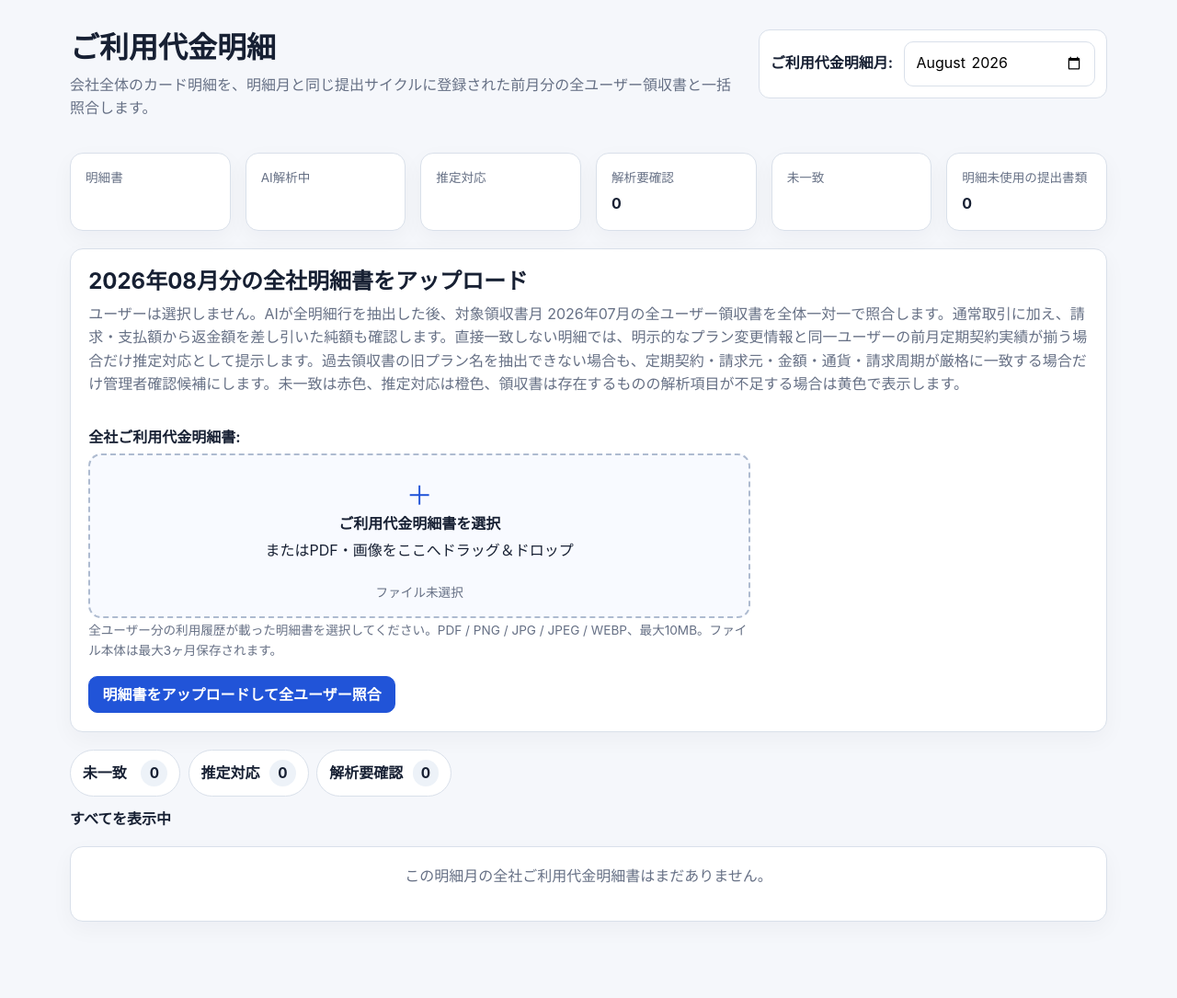
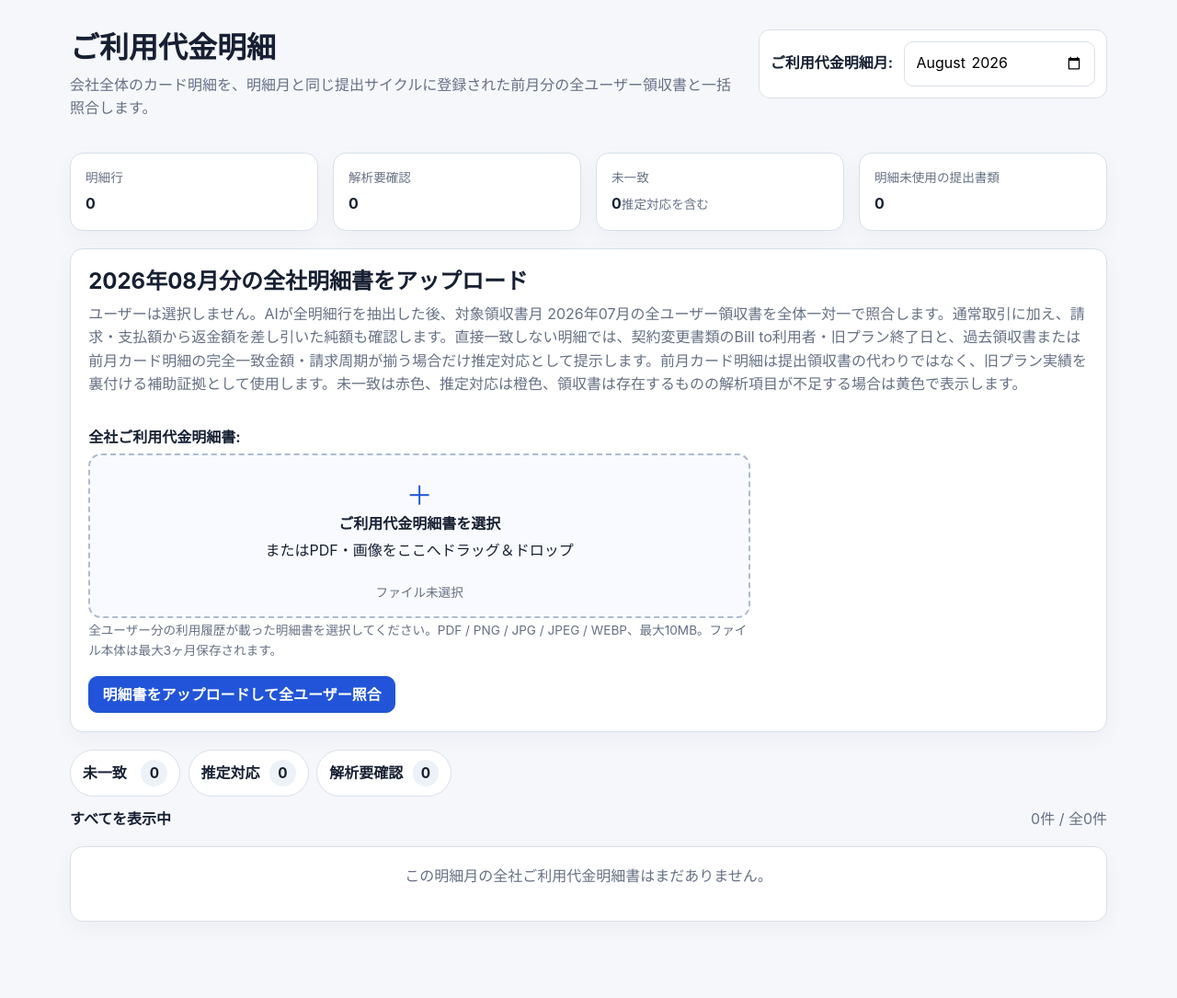
Before and after one commit to h-keeseon-kim/Auto_Receipt, a Django app: page /staff/card-statements/ in a window 1280 px wide. Shown: the part 61-1146 px from the top of the page at 92% size. Run offline with Django 5.2, Linux system fonts and the light colour scheme; a user stored in the database is signed in; tables that the repository leaves empty hold one stand-in row (values such as "Sample post"); data that the repository does not hold is empty.

Commit message:
Update_V1.15

```diff
--- a/templates/receipts/_staff_card_statements.html
+++ b/templates/receipts/_staff_card_statements.html
@@ -2,7 +2,7 @@
     {% for option in statement_result_filter_options %}
         <a
             class="statement-result-filter-tab{% if option.active %} active{% endif %}"
-            href="{% url 'staff_card_statements' %}?month={{ selected_month|date:'Y-m' }}&result={{ option.key }}"
+            href="{% url 'staff_card_statements' %}?month={{ selected_month|date:'Y-m' }}&result={{ option.target_key }}"
             {% if option.active %}aria-current="page"{% endif %}
         >
             <span>{{ option.label }}</span>
@@ -12,9 +12,7 @@
 </nav>
 <div class="statement-result-filter-summary">
     <strong>{{ result_filter_label }}を表示中</strong>
-    {% for option in statement_result_filter_options %}
-        {% if option.active %}<span>{{ option.count }}件 / 全{{ result_filter_counts.all }}件</span>{% endif %}
-    {% endfor %}
+    <span>{{ result_filter_count }}件 / 全{{ result_filter_counts.all }}件</span>
 </div>
 
 {% for statement in statements %}
@@ -49,16 +47,10 @@
         </div>
     </div>
 
-    <section class="status-grid compact-grid">
-        <div class="card"><span class="label">明細月</span><strong>{{ statement.period_month|date:"Y年m月" }}</strong></div>
-        <div class="card"><span class="label">対象領収書月</span><strong>{{ statement.target_receipt_month|date:"Y年m月" }}</strong></div>
-        <div class="card"><span class="label">カード下4桁（{{ target_card_last4 }}）</span><strong class="{% if statement.card_last4 and statement.card_last4 != target_card_last4 %}danger{% endif %}">{{ statement.card_last4|default:"解析待ち" }}</strong></div>
-        <div class="card"><span class="label">AI判定明細月</span><strong class="{% if statement.statement_period and statement.statement_period != selected_month|date:'Y-m' %}danger{% endif %}">{{ statement.statement_period|default:"解析待ち" }}</strong></div>
-        <div class="card"><span class="label">支払日</span><strong>{{ statement.payment_date|date:"Y-m-d"|default:"-" }}</strong></div>
+    <section class="status-grid compact-grid compact-statement-result-stats">
         <div class="card"><span class="label">明細行</span><strong>{{ statement.items.count }}</strong></div>
-        <div class="card"><span class="label">推定対応</span><strong class="{% if statement.inferred_count %}inferred-text{% endif %}">{{ statement.inferred_count }}</strong></div>
         <div class="card"><span class="label">解析要確認</span><strong class="{% if statement.manual_review_count %}warning{% endif %}">{{ statement.manual_review_count }}</strong></div>
-        <div class="card"><span class="label">未一致</span><strong class="{% if statement.missing_receipt_count %}danger{% endif %}">{{ statement.missing_receipt_count }}</strong></div>
+        <div class="card"><span class="label">未一致</span><strong class="{% if statement.unresolved_count %}danger{% endif %}">{{ statement.unresolved_count }}</strong><span class="muted small">推定対応を含む</span></div>
         <div class="card"><span class="label">明細未使用の提出書類</span><strong class="{% if statement.unmatched_receipt_components %}warning{% endif %}">{{ statement.unmatched_receipt_components|length }}</strong></div>
     </section>
 
@@ -73,7 +65,7 @@
             <strong>照合条件：</strong>
             通常取引は、金額・通貨完全一致、ご利用先・払先または本文上のサービス名の関連、明細利用日と領収書日付が±1日以内の候補を、明細全体で最大件数となるよう一対一割り当てします。
             法的な販売者名とサービス名は別に保持します。例えば「Google Asia Pacific Pte. Ltd.」が販売者でも、本文に「Google One」と明示されていればGoogle One明細として照合します。
-            通常照合では利用者の特定を判定条件に含めません。直接一致しない明細に限り、当月の契約変更書類に旧プラン終了情報が明記され、同一ユーザーの前月定期契約実績が金額・通貨・請求周期まで一致するときは「推定対応」として管理者確認に回します。旧プラン名を過去領収書から抽出できない場合も、定期契約・同一ユーザー・同一請求元・完全金額一致・請求周期一致をすべて満たす場合だけ候補化します。<strong>赤色は未一致、橙色は推定対応、黄色は提出ファイルの解析要確認です。</strong>
+            通常照合では利用者の特定を判定条件に含めません。直接一致しない明細に限り、当月の契約変更書類にBill to利用者・旧プラン終了情報が明記され、過去領収書または前月カード明細の同一請求元・完全一致金額・請求周期が揃うときは「推定対応」として管理者確認に回します。前月カード明細は領収書提出の証拠ではなく、旧プランの定期請求実績を裏付ける補助証拠です。<strong>赤色は未一致、橙色は推定対応、黄色は提出ファイルの解析要確認です。</strong>
         </div>
 
         {% if statement.display_items %}
--- a/templates/receipts/_staff_receipt_rows.html
+++ b/templates/receipts/_staff_receipt_rows.html
@@ -24,7 +24,6 @@
             <div class="receipt-review-file-meta">
                 <span>{{ receipt.file_size|filesizeformat }}</span>
                 <span class="badge {% if receipt.file_available %}submitted{% else %}neutral{% endif %}">{{ receipt.file_status_label }}</span>
-                <span>{{ receipt.uploader_label }}</span>
                 {% if receipt.uploaded_by_label != "-" %}<span>実行者: {{ receipt.uploaded_by_label }}</span>{% endif %}
             </div>
         </td>
--- a/templates/receipts/staff_card_statements.html
+++ b/templates/receipts/staff_card_statements.html
@@ -13,12 +13,10 @@
     </form>
 </div>
 
-<section class="status-grid">
-    <div class="card"><span class="label">明細書</span><strong>{{ stats.statement_count }}</strong></div>
-    <div class="card"><span class="label">AI解析中</span><strong class="{% if stats.processing_count %}danger{% endif %}">{{ stats.processing_count }}</strong></div>
-    <div class="card"><span class="label">推定対応</span><strong class="{% if stats.inferred_count %}inferred-text{% endif %}">{{ stats.inferred_count }}</strong></div>
+<section class="status-grid compact-statement-result-stats">
+    <div class="card"><span class="label">明細行</span><strong>{{ stats.line_count }}</strong></div>
     <div class="card"><span class="label">解析要確認</span><strong class="{% if stats.review_count %}warning{% endif %}">{{ stats.review_count }}</strong></div>
-    <div class="card"><span class="label">未一致</span><strong class="{% if stats.missing_count %}danger{% endif %}">{{ stats.missing_count }}</strong></div>
+    <div class="card"><span class="label">未一致</span><strong class="{% if stats.unresolved_count %}danger{% endif %}">{{ stats.unresolved_count }}</strong><span class="muted small">推定対応を含む</span></div>
     <div class="card"><span class="label">明細未使用の提出書類</span><strong class="{% if stats.unused_receipt_count %}warning{% endif %}">{{ stats.unused_receipt_count }}</strong></div>
 </section>
 
@@ -26,7 +24,7 @@
     <div class="section-header">
         <div>
             <h2>{{ selected_month|date:"Y年m月" }}分の全社明細書をアップロード</h2>
-            <p class="muted">ユーザーは選択しません。AIが全明細行を抽出した後、対象領収書月 {{ target_receipt_month|date:"Y年m月" }}の全ユーザー領収書を全体一対一で照合します。通常取引に加え、請求・支払額から返金額を差し引いた純額も確認します。直接一致しない明細では、明示的なプラン変更情報と同一ユーザーの前月定期契約実績が揃う場合だけ推定対応として提示します。過去領収書の旧プラン名を抽出できない場合も、定期契約・請求元・金額・通貨・請求周期が厳格に一致する場合だけ管理者確認候補にします。未一致は赤色、推定対応は橙色、領収書は存在するものの解析項目が不足する場合は黄色で表示します。</p>
+            <p class="muted">ユーザーは選択しません。AIが全明細行を抽出した後、対象領収書月 {{ target_receipt_month|date:"Y年m月" }}の全ユーザー領収書を全体一対一で照合します。通常取引に加え、請求・支払額から返金額を差し引いた純額も確認します。直接一致しない明細では、契約変更書類のBill to利用者・旧プラン終了日と、過去領収書または前月カード明細の完全一致金額・請求周期が揃う場合だけ推定対応として提示します。前月カード明細は提出領収書の代わりではなく、旧プラン実績を裏付ける補助証拠として使用します。未一致は赤色、推定対応は橙色、領収書は存在するものの解析項目が不足する場合は黄色で表示します。</p>
         </div>
     </div>
     <form method="post" enctype="multipart/form-data" action="{% url 'staff_upload_card_statement' %}" class="statement-upload-form">
```
Also changed, not shown: templates/receipts/staff_history.html (+16 -30 lines), 1 other file.
